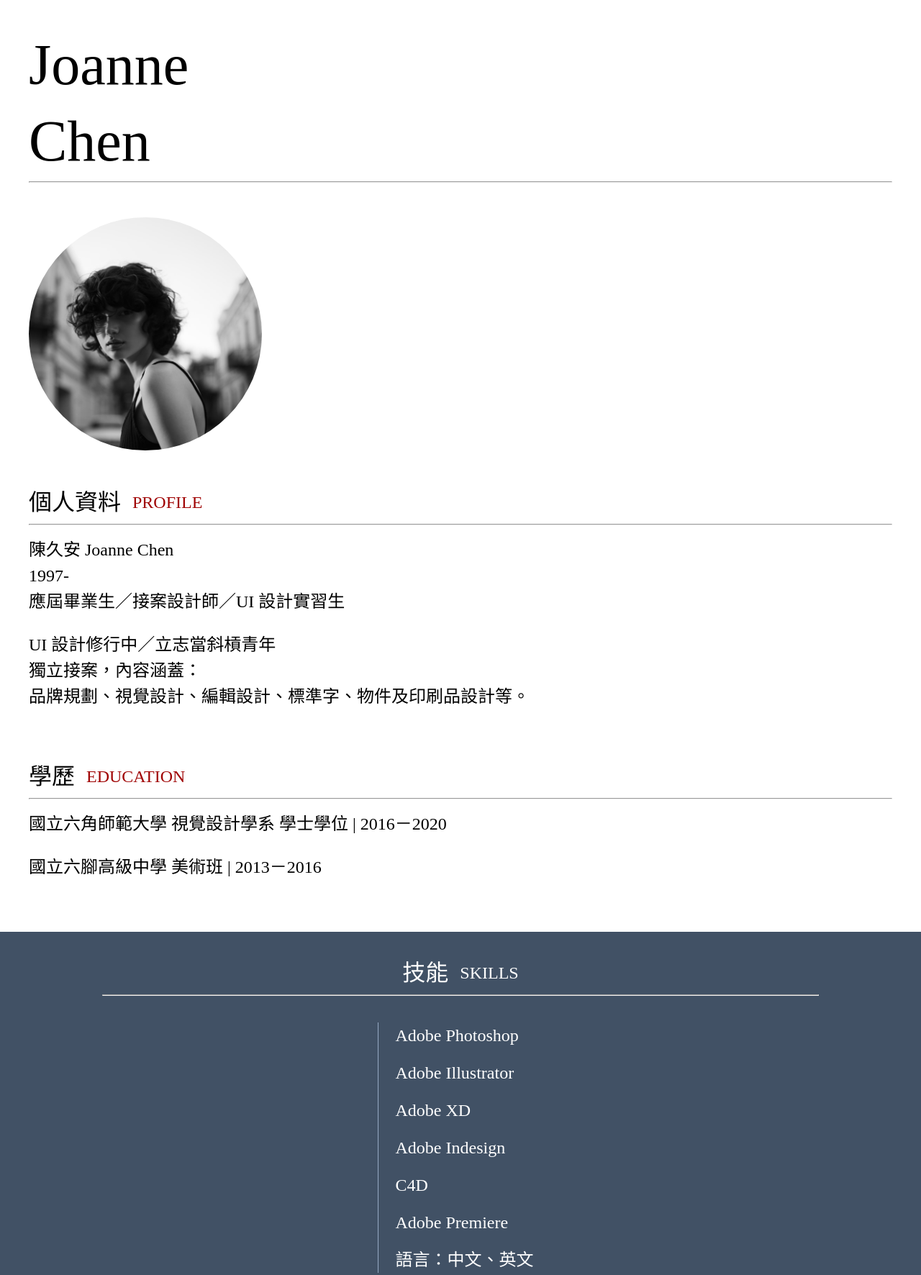
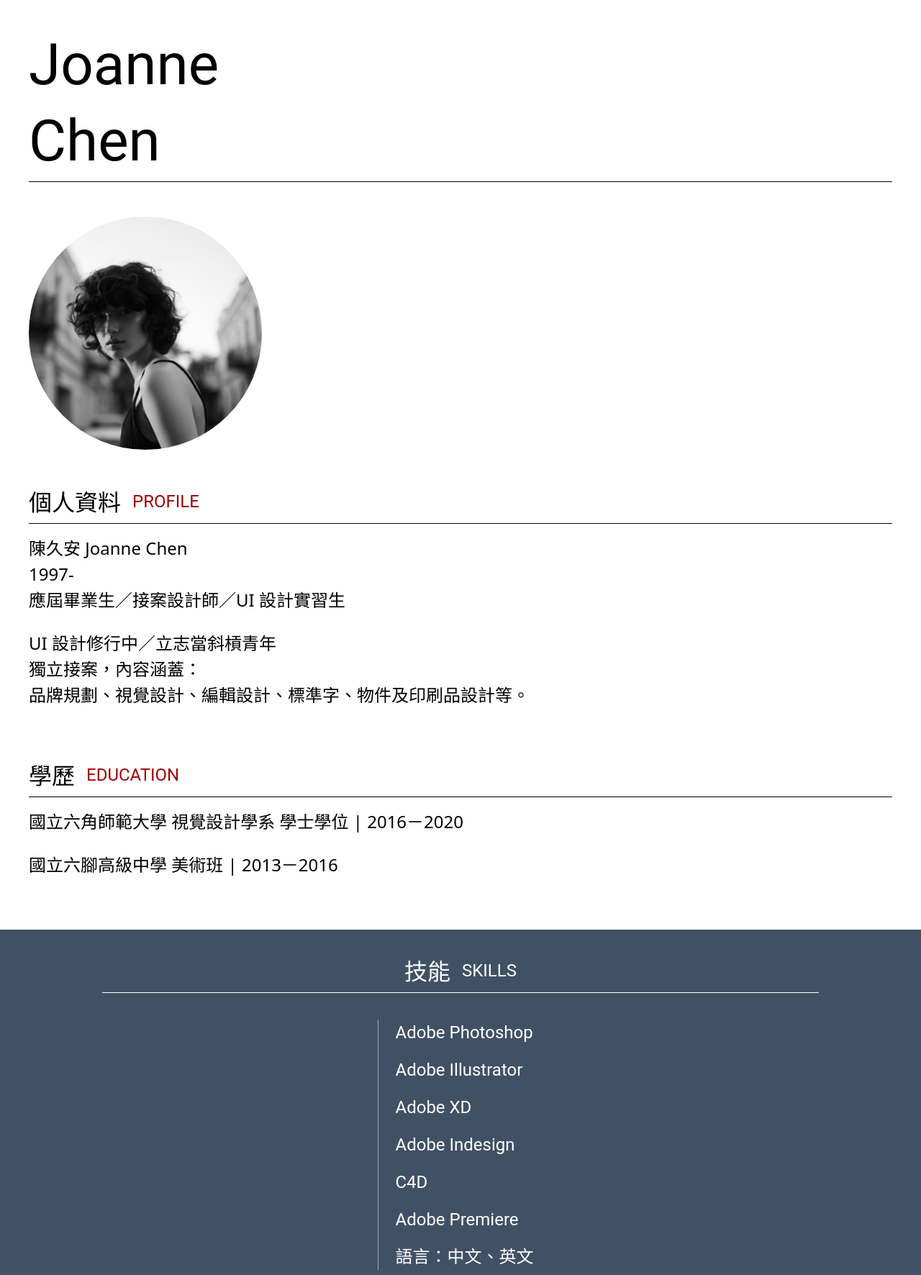
Before and after one commit to winnie0208/week01, a plain HTML site: page index.html in a window 1280 px wide. Shown: the top 1772 px of the page at 72% size. Drawn offline with Linux system fonts and the light colour scheme.

Commit message:
建議後修改-1

```diff
--- a/index.html
+++ b/index.html
@@ -12,8 +12,7 @@
     <!-- Start Header -->
     <div class="wrap">
         <div class="container">
-            <h1>Joanne Chen</h1>
-            <hr class="hr-reset">
+            <h1 class="underline">Joanne <br>Chen</h1>
             <div class="photo"><img src="img/photo.png" alt="photo"></div>
         </div>
     </div>
@@ -21,11 +20,10 @@
     <!-- Start Profile -->
     <div class="wrap">
         <div class="container pb-72">
-            <div class="title">
+            <div class="title underline mb-16">
                 <h2>個人資料</h2>
                 <h3 class="color-red">PROFILE</h3>
             </div>
-            <hr class="mb-16">
             <ol>
                 <li>
                     陳久安 Joanne Chen <br>
@@ -43,11 +41,10 @@
     <!-- Start Education -->
     <div class="wrap">
         <div class="container pb-72">
-            <div class="title">
+            <div class="title underline mb-16">
                 <h2>學歷</h2>
                 <h3 class="color-red">EDUCATION</h3>
             </div>
-            <hr class="mb-16">
             <ol>
                 <li>國立六角師範大學 視覺設計學系 學士學位 | 2016－2020</li>
                 <li class="pb-reset">國立六腳高級中學 美術班 | 2013－2016</li>
@@ -58,11 +55,10 @@
     <!-- Start Skills -->
     <div class="wrap2 pt-24 pb-36">
         <div class="container2 color-white">
-            <div class="title center">
+            <div class="title underline-white center mb-37">
                 <h2>技能</h2>
                 <h3>SKILLS</h3>
             </div>
-            <hr class="mb-37">
             <ol class="listLine skills-box">
                 <li class="engList">Adobe Photoshop</li>
                 <li class="engList">Adobe Illustrator</li>
@@ -78,12 +74,10 @@
     <!-- Start Work Experience -->
     <div class="wrap pt-72 pb-72">
         <div class="container">
-            <div class="title">
+            <div class="title underline mb-16">
                 <h2>工作經驗</h2>
                 <h3 class="color-red">WORK EXPERIENCE</h3>
             </div>
-            <hr class="mb-16">
-            <div>
             <ol class="listLine">
                 <li>
                     六角學院 視覺設計實習生 | 2019/07－2020/06
@@ -107,25 +101,23 @@
             </ol>
         </div>
     </div>
-    </div>
      <!-- End Work Experience -->
      <!-- Start Footer -->
     <div class="wrap2 pt-24 pb-36">
         <div class="container2 color-white">
-            <div class="title center">
+            <div class="title  underline-white center mb-32">
                 <h2>聯絡方式</h2>
                 <h3>CONTACT METHOD</h3>
             </div>
-            <hr class="mb-32">
             <ol class="text-center">
                 <li class="engList">Mail：xxxd@hexschool.com</li>
                 <li class="engList">Phone：0910123456</li>
                 <li class="engList">Kaohsiung, Taiwan</li>
                 <li class="engList">作品連結：https://www.behance.net/xxxdddddd</li>
                 <li class="engList pb-reset">
-                    <div class="icon mr-24"><img src="img/facebook.svg" alt="facebook"></div>
-                    <div class="icon mr-24"><img src="img/instagram-alt.svg" alt="instagram"></div>
-                    <div class="icon"><img src="img/line.svg" alt="line"></div>
+                    <div class="icon mr-24"><a href="#"><img src="img/facebook.svg" alt="facebook"></a></div>
+                    <div class="icon mr-24"><a href="#"><img src="img/instagram-alt.svg" alt="instagram"></a></div>
+                    <div class="icon"><a href="#"><img src="img/line.svg" alt="line"></a></div>
                 </li>
             </ol>
         </div>
--- a/style.css
+++ b/style.css
@@ -25,7 +25,7 @@
 }
 h1{
     text-align: left;
-    font-family: normal normal normal Roboto;
+    font-family:"Roboto",sans-serif;
     font-size: 80px;
     line-height: 106px;
     letter-spacing: 0px;
@@ -33,7 +33,7 @@ h1{
 }
 h2{
     text-align: left;
-    font-family: normal normal normal Noto Sans;
+    font-family: "Noto Sans",sans-serif;
     font-size: 32px;
     line-height: 43px;
     letter-spacing: 0px;
@@ -42,14 +42,14 @@ h2{
 }
 h3{
     text-align: left;
-    font-family: normal normal medium Roboto;
+    font-family:"Roboto",sans-serif;
     font-size: 24px;
     line-height: 43px;
     letter-spacing: 0px;
     opacity: 1;
 }
 li{
-    font-family: normal normal normal Noto Sans;
+    font-family:"Noto Sans",sans-serif;
     font-size: 24px;
     line-height: 36px;
     letter-spacing: 0px;
@@ -57,12 +57,12 @@ li{
     padding-bottom: 24px;
 }
 .engList{
-    font-family:  normal normal Roboto;
+    font-family:"Roboto",sans-serif;
     padding-bottom: 16px;
 }
 p{
     text-align: left;
-    font-family: normal normal normal Noto Sans;
+    font-family: "Noto Sans",sans-serif;
     font-size: 20px;
     line-height: 30px;
     letter-spacing: 0px;
@@ -120,15 +120,14 @@ p{
 
 /* Elements */
 h1{
-    width: 264px;
-    height: 212px;
     margin-top: 37px;
-    margin-bottom: 3px;
+    padding-bottom: 3px;
+
 }
 .photo{
     margin: 48px 0;
 }
-.photo>img{
+.photo img{
     width: 324px;
     height: 324px;
 }
@@ -144,10 +143,10 @@ h1{
     width: 230px;
     margin: 0 auto;
 }
-.listLine>li{
+.listLine li{
     padding-left: 24px;
 }
-.logo>img{
+.logo img{
     width: 90px;
     height: 90px;
     margin: 8px 0;
@@ -158,3 +157,9 @@ p{
 .icon{
     display: inline;
 }
+.underline{
+    border-bottom: 1px solid #000;
+}
+.underline-white{
+    border-bottom: 1px solid white;
+}
```
Also changed, not shown: 1 other file. Lines whose indentation alone changed are shown as unchanged.
